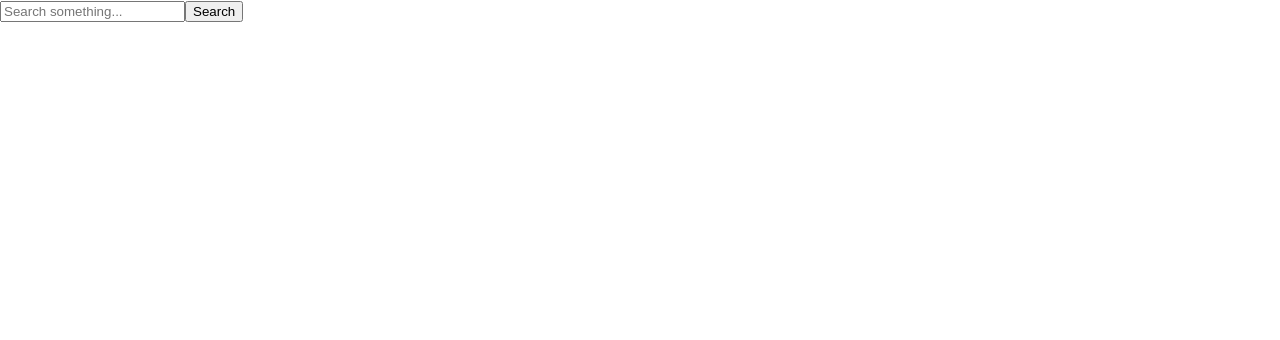
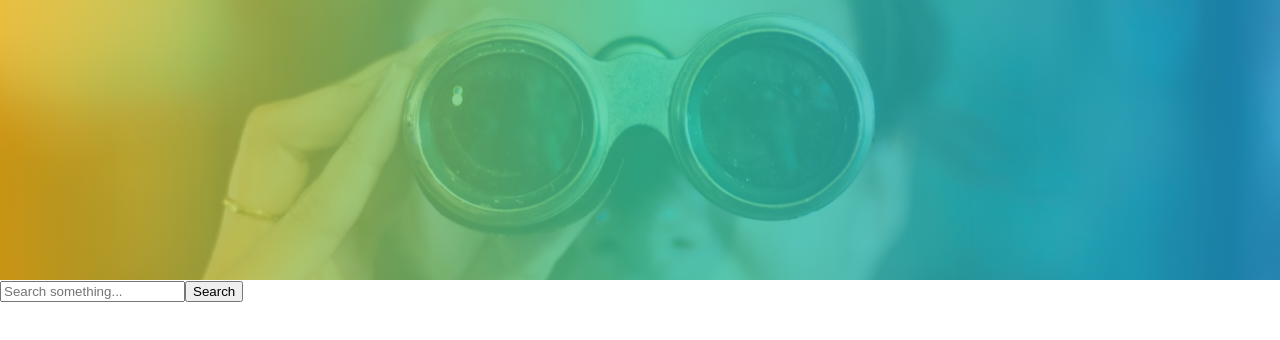
Before and after one commit to Cleyrauz/search-ui, a React (Create React App) app: page / in a window 1280 px wide. Shown: the top 340 px of the page. Built offline with nearby package versions, Linux system fonts and the light colour scheme.

Commit message:
Added banner

```diff
--- a/src/App.css
+++ b/src/App.css
@@ -1,38 +1,16 @@
-.App {
-  text-align: center;
+.banner {
+  height: 35vh;
+  background-image: linear-gradient(
+      to right,
+      rgba(253, 187, 25, 0.794),
+      rgba(53, 201, 157, 0.794),
+      rgba(32, 155, 212, 0.794)
+    ),
+    url("./assets/images/woman.jpg");
+  background-position: center;
 }
 
-.App-logo {
-  height: 40vmin;
-  pointer-events: none;
+.banner-img {
+  height: 100%;
+  width: 100%;
 }
-
-@media (prefers-reduced-motion: no-preference) {
-  .App-logo {
-    animation: App-logo-spin infinite 20s linear;
-  }
-}
-
-.App-header {
-  background-color: #282c34;
-  min-height: 100vh;
-  display: flex;
-  flex-direction: column;
-  align-items: center;
-  justify-content: center;
-  font-size: calc(10px + 2vmin);
-  color: white;
-}
-
-.App-link {
-  color: #61dafb;
-}
-
-@keyframes App-logo-spin {
-  from {
-    transform: rotate(0deg);
-  }
-  to {
-    transform: rotate(360deg);
-  }
-}
--- a/src/containers/SearchBox.js
+++ b/src/containers/SearchBox.js
@@ -49,8 +49,11 @@ const SearchBox = () => {
 
   return (
     <>
-        <SearchForm onSearchSubmit={(searchRequest) => sendRequest(searchRequest)} />
-        <ResultList results={results} />
+        <div className="App">
+            <div className="banner" />
+                <SearchForm onSearchSubmit={(searchRequest) => sendRequest(searchRequest)} />
+                <ResultList results={results} />
+        </div>
     </>
   );
 
```
Also changed, not shown: src/assets/images/woman.jpg (added).
